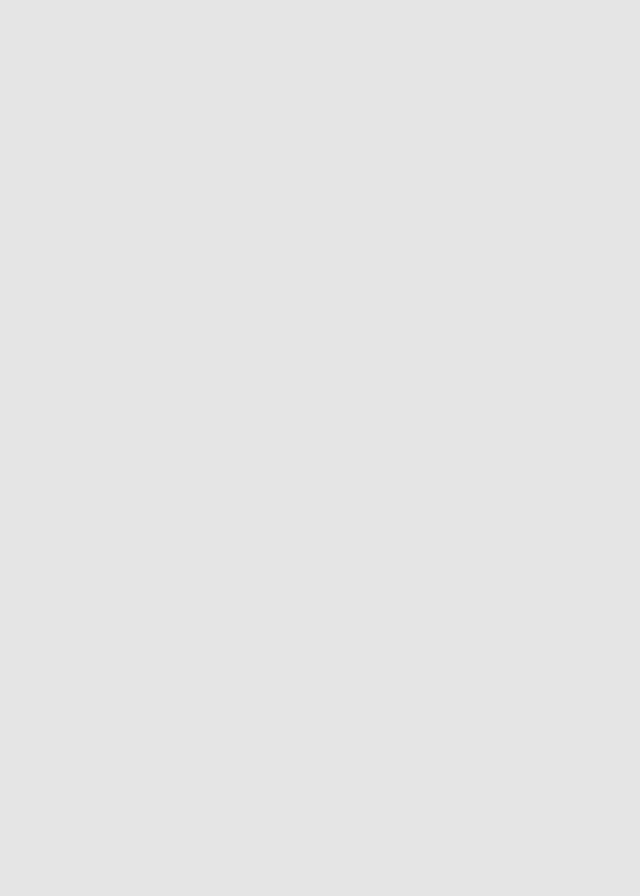
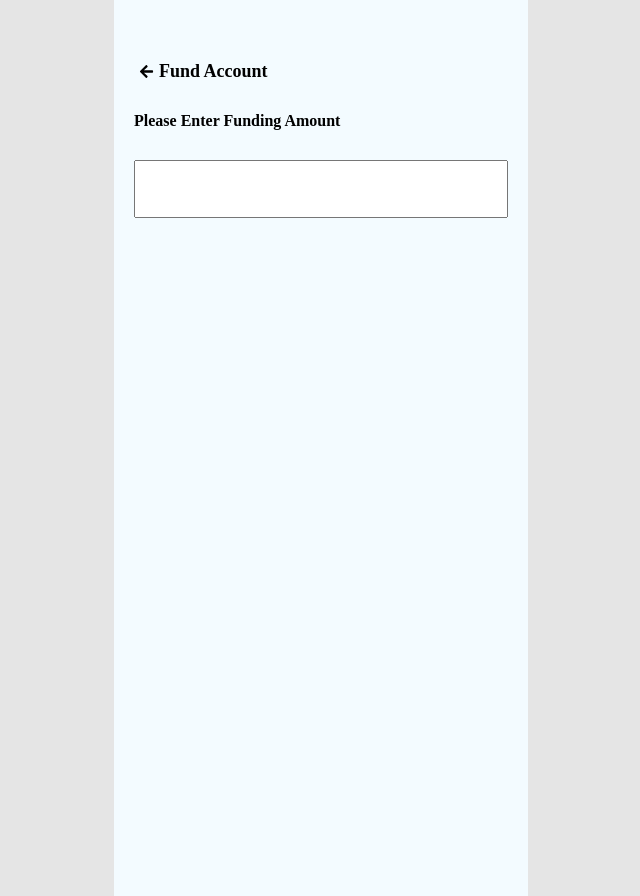
Before and after one commit to amazinng-blib/loyster-Front-End, a React (Create React App) app: page /Wallet in a window 1280 px wide. Before the commit this address had no page. Shown: the whole page, without its empty margins (319-959 px from the left). Before the commit the page ends 800 px from the top, so only its background shows below. Built offline with nearby package versions, Linux system fonts and the light colour scheme.

Commit message:
second commit

```diff
--- a/src/App.js
+++ b/src/App.js
@@ -4,6 +4,8 @@ import Final from "./components/Onboarding";
 import Login from "./components/Login";
 import Sign_Up from "./components/Sign_Up";
 import Forgotpwd from "./components/Forgotpwd";
+import Wallet from "./components/Wallet"
+import Home from "./components/Home"
 import { BrowserRouter as Router, Routes, Route, Link } from "react-router-dom";
 
 const App = () => {
@@ -25,6 +27,8 @@ const App = () => {
             <Route path="/login" element={<Login />} />
             <Route path="/signup" element={<Sign_Up />} />
             <Route path="/fpwd" element ={<Forgotpwd />} />
+            <Route path= "/Home" element ={<Home></Home>} />
+            <Route path="/Wallet" element ={<Wallet />} />
           </Routes>
         </Router>
       )}
--- /dev/null
+++ b/src/components/Footer.js
@@ -0,0 +1,45 @@
+import { GrHomeRounded } from "react-icons/gr"
+import { BsWallet2 } from "react-icons/bs"
+import { CgProfile } from "react-icons/cg"
+import { RiExchangeFundsFill } from "react-icons/ri"
+import { useNavigate } from "react-router"
+import { Link } from "react-router-dom"
+
+const Footer = () => {
+  let navigate = useNavigate
+  return (
+    <>
+     <div className="footer">
+            <div className="icons">
+           <div className="item" >
+           <GrHomeRounded className="icon1" onClick={() => {
+              navigate("/Home")
+            }}/>
+            <p>Home</p>
+           </div>
+
+           <Link to="/Wallet">
+           <div className="item">
+            <BsWallet2 className="icon"/>
+            <p>Wallet</p>
+            </div>
+           </Link>
+
+            <div className="item">
+            <RiExchangeFundsFill className="icon3"/>
+            <p>Funds</p>
+            </div>
+            <div className="item">
+            <CgProfile className="icon2"/>
+            <p>Profile</p>
+            </div>
+            </div>
+            <div className="pointer">
+             <img src="./imgs/Vector.png" className="img4"></img>
+            </div>
+            </div>
+    </>
+  )
+}
+
+export default Footer
--- a/src/components/Home.js
+++ b/src/components/Home.js
@@ -1,7 +1,4 @@
-import { GrHomeRounded } from "react-icons/gr"
-import { BsWallet2 } from "react-icons/bs"
-import { CgProfile } from "react-icons/cg"
-import { RiExchangeFundsFill } from "react-icons/ri"
+import Footer from "./Footer"
 import { BiBell } from "react-icons/bi"
 import { useState,useEffect } from "react"
 import { useNavigate } from "react-router"
@@ -65,31 +62,7 @@ const Home = () => {
            </div>
 
             </div>
-            <div className="footer">
-            <div className="icons">
-           <div className="item" >
-           <GrHomeRounded className="icon1" onClick={() => {
-              navigate("/Home")
-            }}/>
-            <p>Home</p>
-           </div>
-            <div className="item">
-            <BsWallet2 className="icon"/>
-            <p>Wallet</p>
-            </div>
-            <div className="item">
-            <RiExchangeFundsFill className="icon3"/>
-            <p>Funds</p>
-            </div>
-            <div className="item">
-            <CgProfile className="icon2"/>
-            <p>Profile</p>
-            </div>
-            </div>
-            <div className="pointer">
-             <img src="./imgs/Vector.png" className="img4"></img>
-            </div>
-            </div>
+            <Footer />
     </div>
   )
 }
--- /dev/null
+++ b/src/components/Wallet.js
@@ -0,0 +1,27 @@
+import { FaArrowLeft } from "react-icons/fa"
+import { useState } from "react"
+
+const Wallet = () => {
+    const [amount, setAmount] = useState('')
+  return (
+    <div className="wallet">
+     <div className="fund">
+        <FaArrowLeft className="arrow"/> <p>Fund Account</p>
+      </div>
+
+      <div className="fund-1">
+        <p> Please Enter Funding Amount</p>
+        <input
+        type="number"
+        id="amount"
+        className="amount"
+        value={amount}
+        onChange={(e) => {
+            setAmount(e.target.value)
+        }} ></input>
+        </div>
+    </div>
+  )
+}
+
+export default Wallet
--- a/src/index.css
+++ b/src/index.css
@@ -567,3 +567,43 @@ body {
   width: 100%;
   transform: translateY(45px);
 }
+
+.wallet{
+ width: 414px;
+ height: 896px;
+ margin: 0px auto;
+ background-color:rgba(243, 251, 255, 1) ;
+ padding:61px 20px 0px 20px;
+}
+
+.fund {
+  display: flex;
+  align-items: center;
+}
+
+.arrow{
+  font-size: 15px;
+  margin: 0px 5px;
+}
+
+.fund p{
+  font-family: 'DM Sans';
+  font-style: normal;
+  font-weight: 700;
+  font-size: 18px;
+}
+
+.fund-1 p{
+  font-family: 'DM Sans';
+  font-style: normal;
+  font-weight: 700;
+  font-size: 16px;
+  margin-top: 30px;
+}
+
+.fund-1 input{
+  margin-top: 30px;
+  width:100% ;
+  height:58px;
+
+}
```
Also changed, not shown: src/setupTests.js (deleted, +0 -5 lines).
